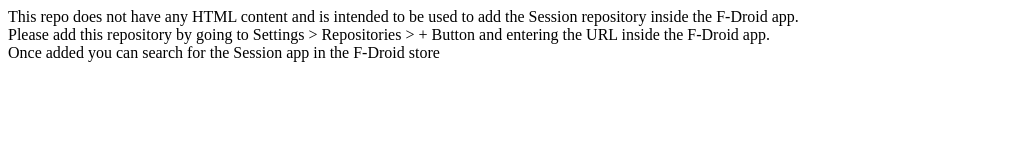
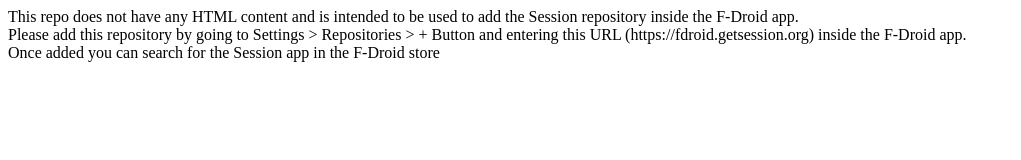
Before and after one commit to oxen-io/session-fdroid, a plain HTML site: page index.html in a window 1280 px wide. Shown: the whole page, without its empty margins (0-1021 px from the left). Drawn offline with Linux system fonts and the light colour scheme.

Commit message:
Update index.html

```diff
--- a/index.html
+++ b/index.html
@@ -12,7 +12,7 @@
 <body>
 
 This repo does not have any HTML content and is intended to be used to add the Session repository inside the F-Droid app. <br>
-Please add this repository by going to Settings > Repositories > + Button and entering the URL inside the F-Droid app. <br>
+Please add this repository by going to Settings > Repositories > + Button and entering this URL (https://fdroid.getsession.org) inside the F-Droid app. <br>
 Once added you can search for the Session app in the F-Droid store <br>
 
 
```
